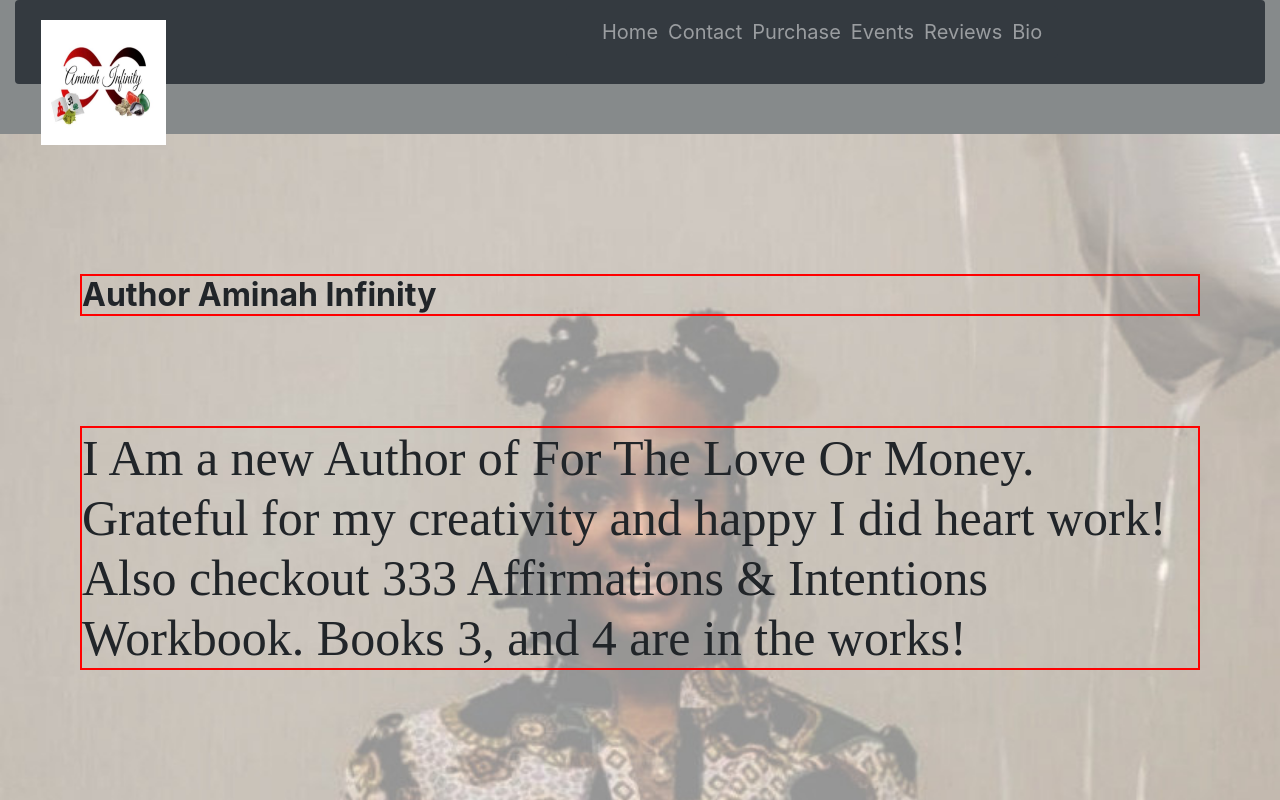
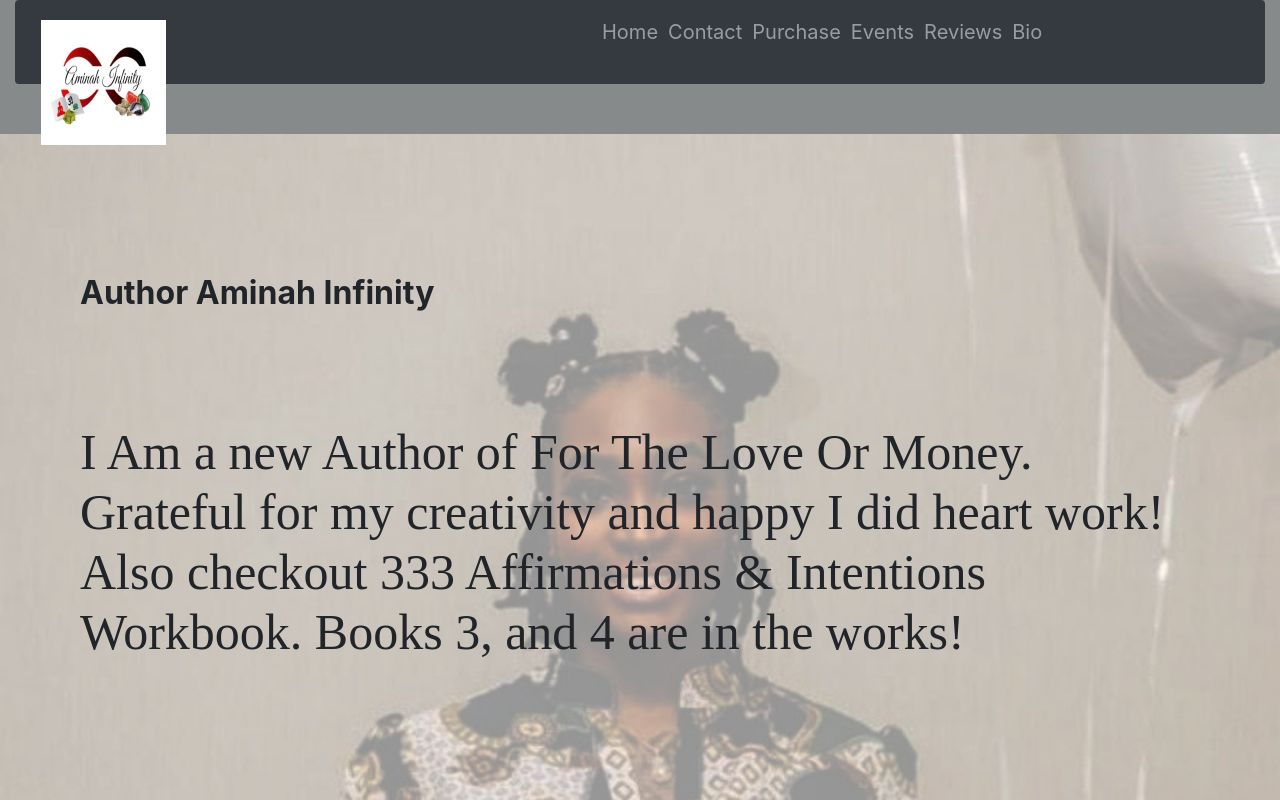
Before and after one commit to jjamaltwin/elementsofinfinity, a React (Create React App) app: page / in a window 1280 px wide. Shown: the top 800 px of the page. Built offline with nearby package versions, Linux system fonts and the light colour scheme; a web font is replaced by a local one.

Commit message:
removed red border from header and p on Main.js

```diff
--- a/src/App.css
+++ b/src/App.css
@@ -445,12 +445,12 @@ input[type="submit"] {
 
   .container-main h3 {
     margin-top: 2rem;
-    border: 2px solid red;
+
   }
 
   .container-main h1 {
     margin-top: 6rem;
-    border: 2px solid red;
+
   }
 
 
@@ -527,10 +527,9 @@ input[type="submit"] {
 
   .container-main h3 {
     margin-top: 2rem;
-    border: 2px solid red;
+
   }
 
   .container-main h1 {
     margin-top: 6rem;
-    border: 2px solid red;
   }
```
